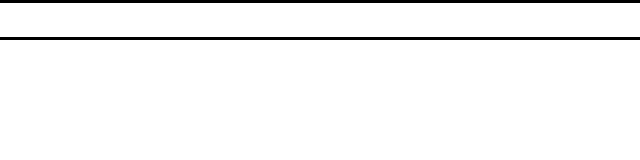
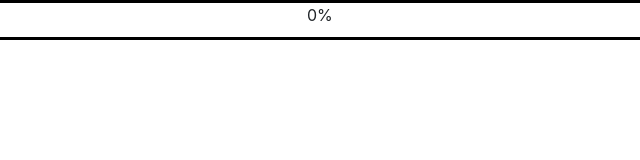
Before and after one commit to NoeNeira/practicaDeHtml, a plain HTML site: page index.html in a window 1280 px wide. Both pictures are taken after a click on the button "Reset". Shown: the full height of the page, 333-973 px from the left. Drawn offline with nearby package versions, Linux system fonts and the light colour scheme.

Commit message:
Pequeño fix de porcentaje

```diff
--- a/index.html
+++ b/index.html
@@ -41,7 +41,7 @@
 </head>
 <body>
     <div class="barrita" id="barrita">
-        <div id="progreso" class="progreso"><span id="texto"></span></div>
+        <div id="progreso" class="progreso"><span id="texto">0%</span></div>
     </div>
     <div>
         <button class="btn btn-light" onclick="incrementar()">+</button>
@@ -65,6 +65,7 @@
         function resetear(){
             porcentaje = 0
             document.querySelectorAll(".progreso")[0].style.width="0%";
+            document.querySelector("#texto").innerHTML = "0%"
         }
 
     </script>
```
